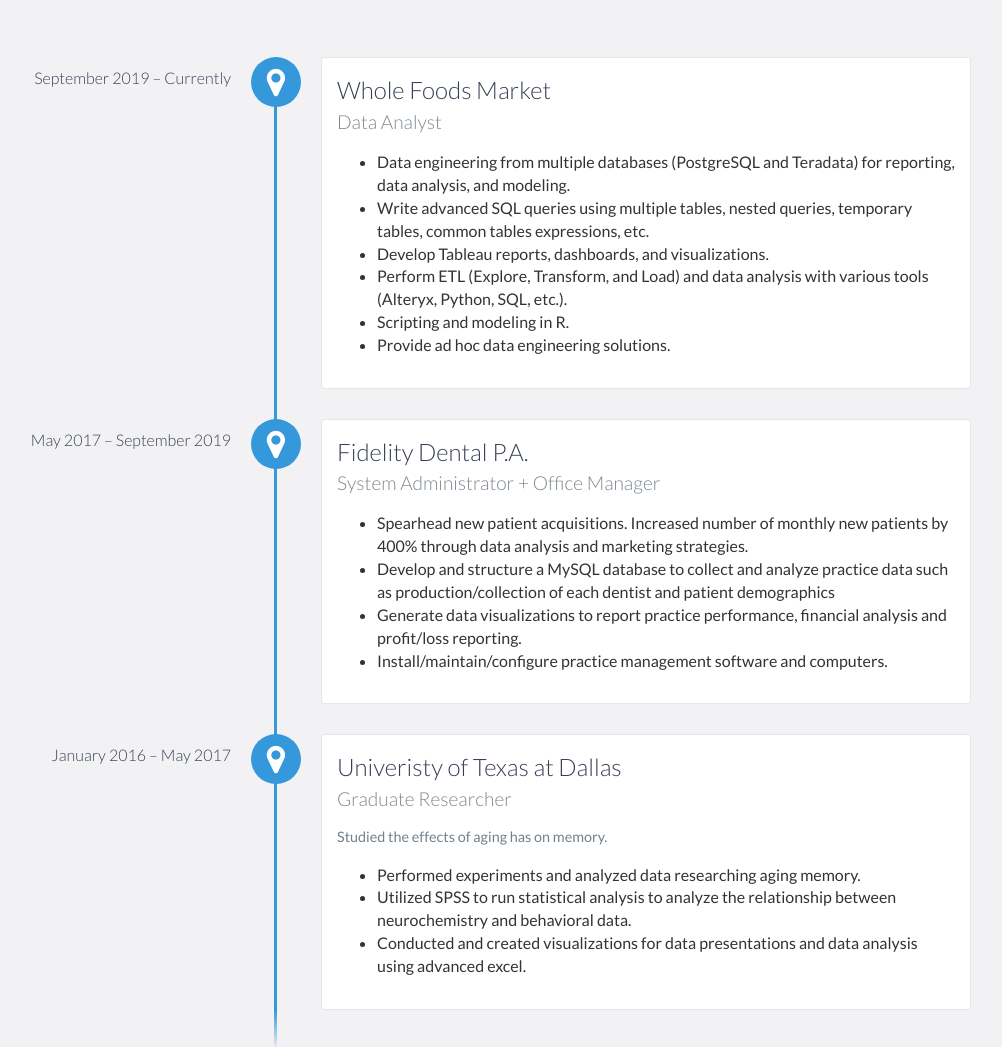
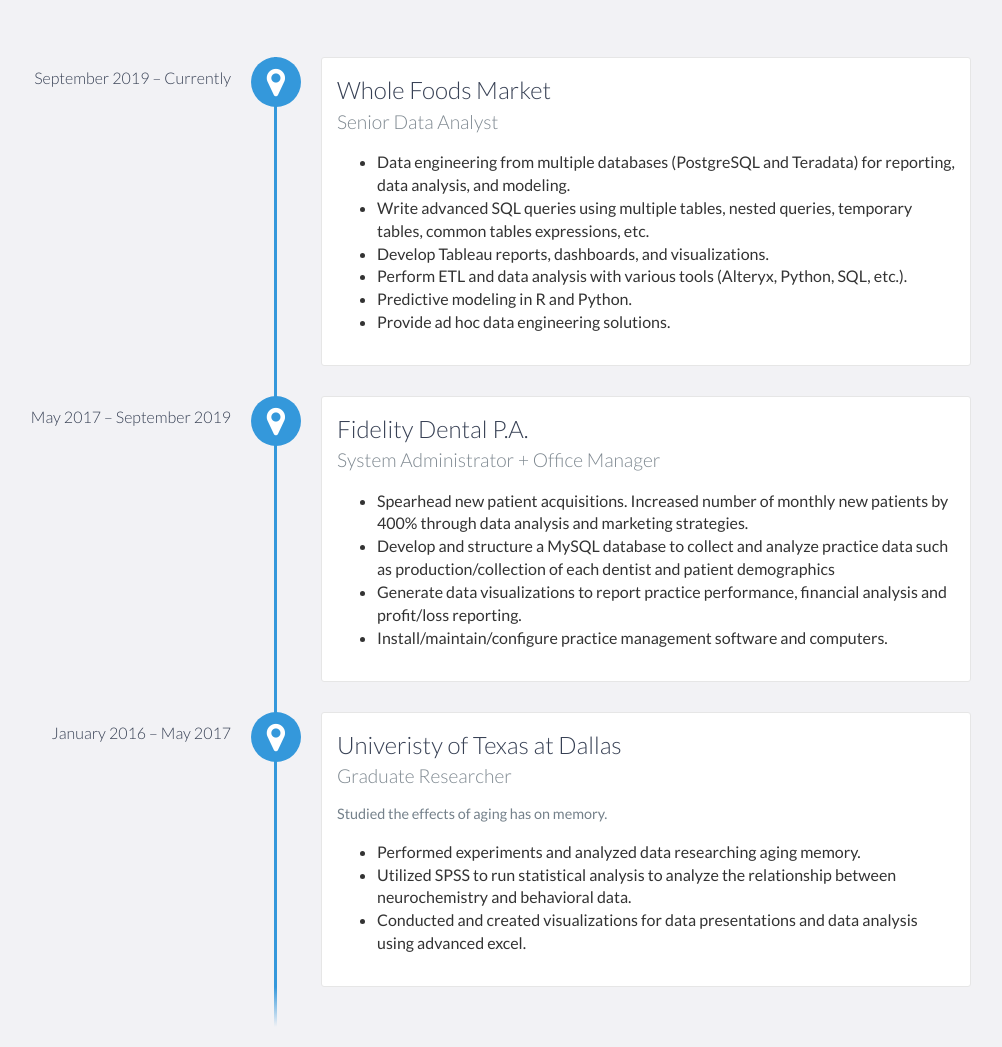
Before and after one commit to mkung8889/mkung8889.github.io, a website: page index.html in a window 1280 px wide. Shown: the part 1401-2448 px from the top of the page, without its empty margins (169-1171 px from the left). Drawn offline with nearby package versions, Linux system fonts and the light colour scheme.

Commit message:
update wfm job title and description

```diff
--- a/index.html
+++ b/index.html
@@ -104,14 +104,14 @@
         <div id="experience-timeline">
             <div data-date="September 2019 – Currently">
                 <h3>Whole Foods Market</h3>
-                <h4>Data Analyst</h4>
+                <h4>Senior Data Analyst</h4>
                 <p>
                     <ul>
                         <li>Data engineering from multiple databases (PostgreSQL and Teradata) for reporting, data analysis, and modeling.</li>
                         <li>Write advanced SQL queries using multiple tables, nested queries, temporary tables, common tables expressions, etc. </li>
                         <li>Develop Tableau reports, dashboards, and visualizations.</li>
-                        <li>Perform ETL (Explore, Transform, and Load) and data analysis with various tools (Alteryx, Python, SQL, etc.).</li>
-                        <li>Scripting and modeling in R.</li>
+                        <li>Perform ETL and data analysis with various tools (Alteryx, Python, SQL, etc.).</li>
+                        <li>Predictive modeling in R and Python.</li>
                         <li>Provide ad hoc data engineering solutions.</li>
                     </ul>
                 </p>
```
